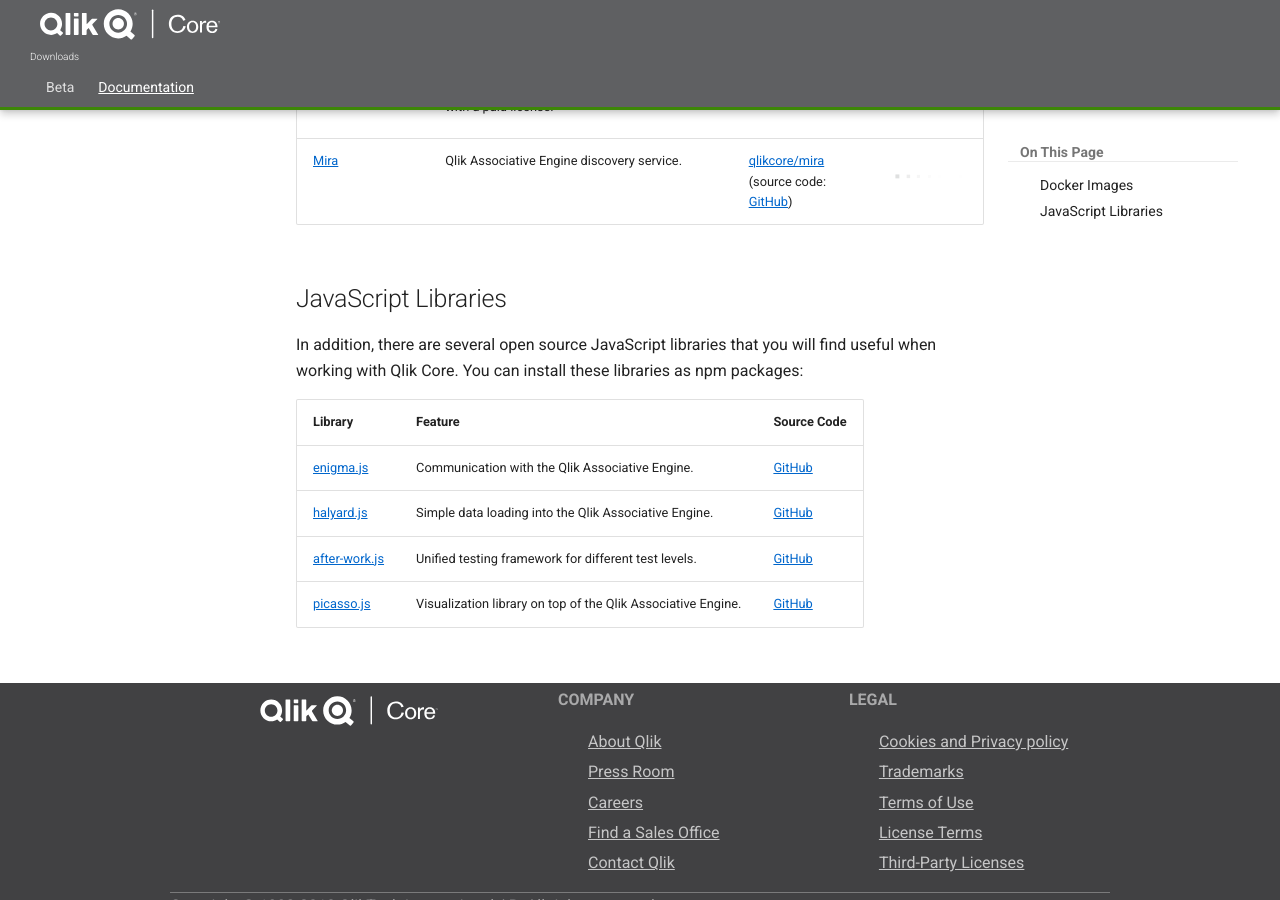
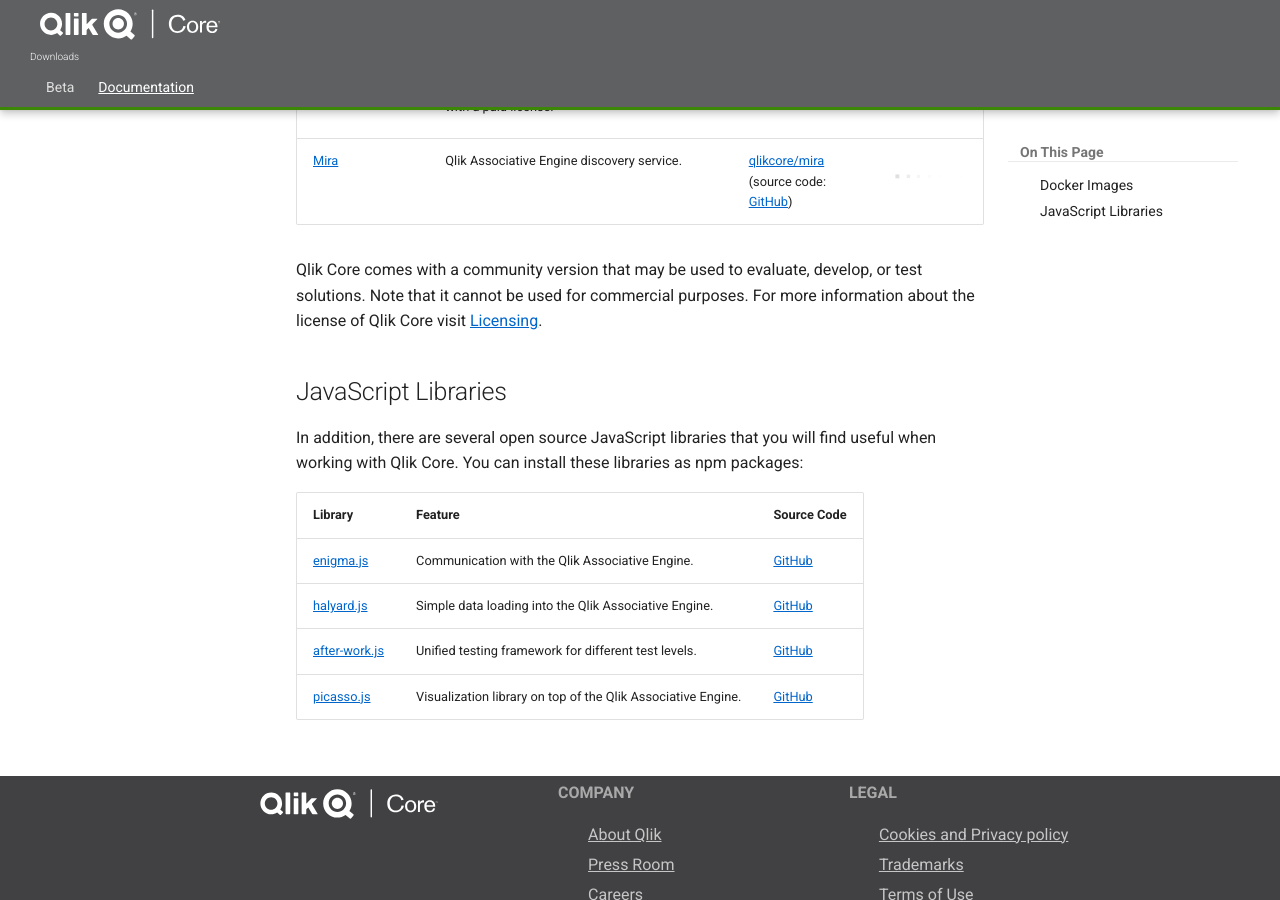
Before and after one commit to qlik-oss/core-website, an MkDocs documentation site: the page built from docs/docs/downloads.md, in a window 1280 px wide and 900 px high, scrolled down 471 px. Built offline with MkDocs 1.6.1 and Material for MkDocs 9.7.7, drawn with Linux system fonts in a browser that asks for light colours; comment, search, counter and statistics services are not loaded; old or Windows-style settings are respelled for this version of MkDocs.

Commit message:
Licensing clarifications (#314)
Adding licensing link and text to download section and clarified what the benefits of adding a license in licensing.md

```diff
--- a/docs/docs/downloads.md
+++ b/docs/docs/downloads.md
@@ -12,6 +12,11 @@
 | [Licenses](./services/licenses.md) | Service required to run Qlik Associative Engine with a paid license. | [qlikcore/licenses](https://hub.docker.com/r/qlikcore/licenses) | N/A |
 | [Mira](./services/mira.md) | Qlik Associative Engine discovery service. | [qlikcore/mira](https://hub.docker.com/r/qlikcore/mira) <br>(source code: [GitHub](https://github.com/qlik-oss/mira)) | N/A |
 
+Qlik Core comes with a community version that may be used to evaluate,
+develop, or test solutions. Note that it cannot be used for commercial purposes.
+For more information about the license of Qlik Core visit
+[Licensing](licensing.md).
+
 ## JavaScript Libraries
 
 In addition, there are several open source JavaScript libraries that you will find useful when working with Qlik Core.
```
Also changed, not shown: docs/docs/licensing.md (+2 -0 lines).
